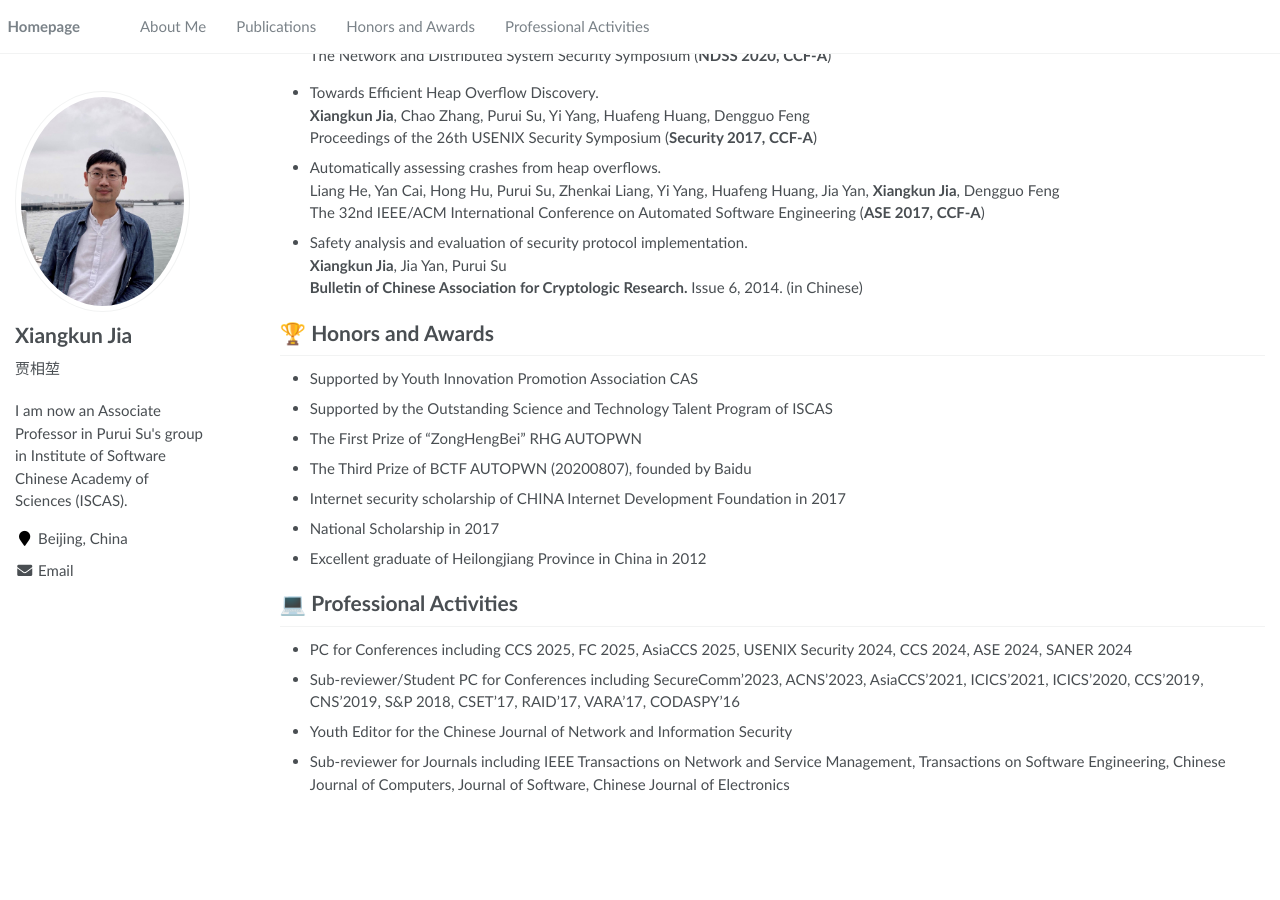
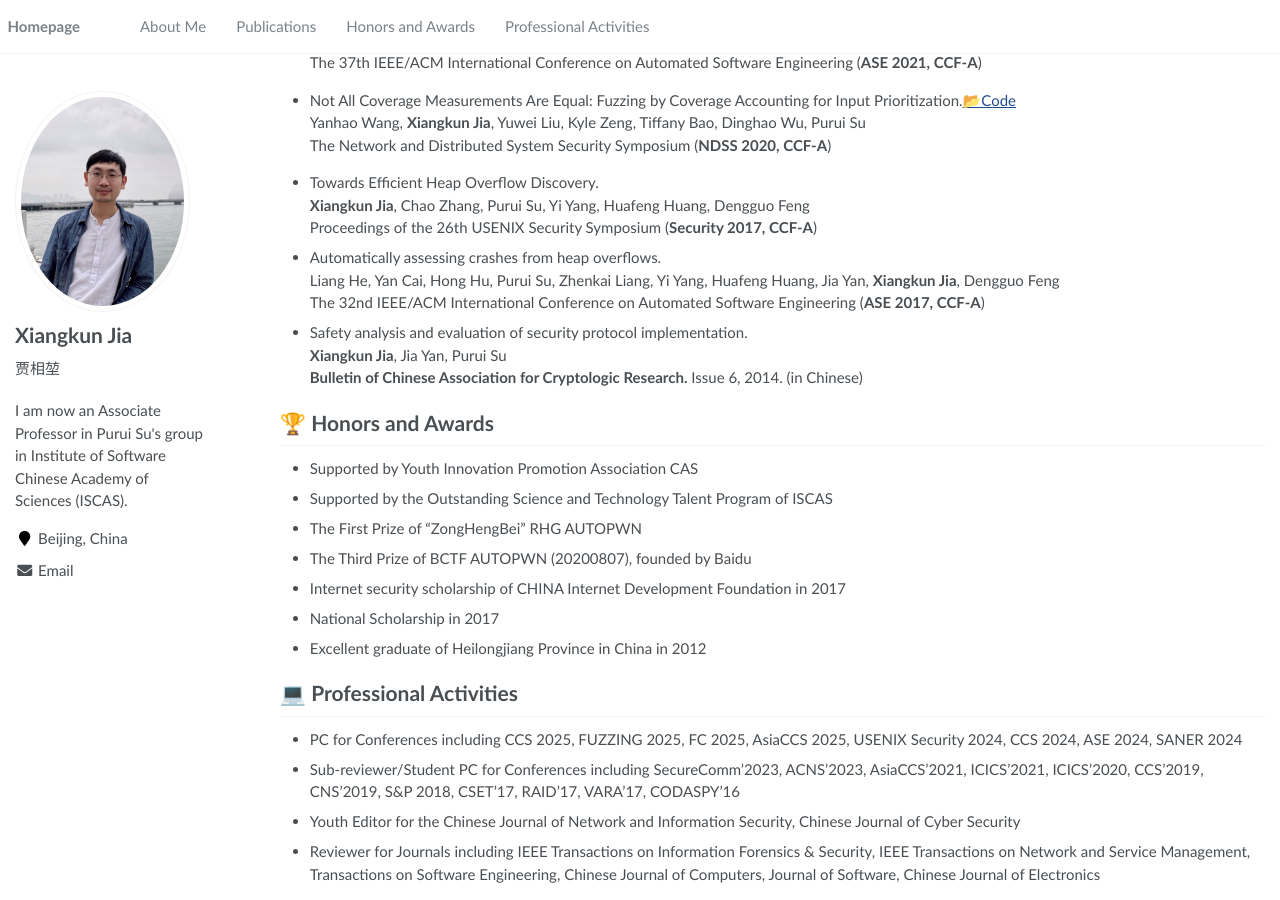
Before and after one commit to ajax4sec/ajax4sec.github.io, a Jekyll site: the page built from _pages/about.md, in a window 1280 px wide and 900 px high, scrolled down 1143 px. Built offline with Jekyll 4.4.1, drawn with Linux system fonts in a browser that asks for light colours; before the commit the page ends 1953 px from its top, so only the background shows below that; some of the changed text lies outside the part shown.

Commit message:
Update about.md

```diff
--- a/_pages/about.md
+++ b/_pages/about.md
@@ -38,15 +38,21 @@
 
 # 📝 Publications
 
-<!-- 2023 -->
+<!-- 2025 -->
+- Towards Efficient C/C++ Vulnerability Impact Assessment in Package Management Systems.[]()<br>
+Zibo Wang, **Xiangkun Jia**, Jia Yan, Yi Yang, Huafeng Huang, Purui Su<br>
+The 27th International Conference on Information and Communications Security (<b>ICICS 2025, CCF-C</b>)<br>
+
+<!-- 2024 -->
 - AirTaint: Making Dynamic Taint Analysis Faster and Easier.[]()<br>
 Qian Sang, Yanhao Wang, Yuwei Liu, **Xiangkun Jia***, Tiffany Bao, Purui Su<br>
 The 45th IEEE Symposium on Security and Privacy (<b>S&amp;P 2024, CCF-A</b>)<br>
 
 - AFGen: Whole-Function Fuzzing for Applications and Libraries.[]()<br>
 Yuwei Liu, Yanhao Wang, **Xiangkun Jia**, Zheng Zhang, Purui Su<br>
-The 45th IEEE Symposium on Security and Privacy (<b>S&amp;P 2024, CCF-A</b>)<br>
+The 45th IEEE Symposium on Security and Privacy (<b>S&amp;P 2024, CCF-A</b>)<be>
 
+<!-- 2023 -->
 - LGBRoot: Local Graph-Based Automated Vulnerability Root Causes Analysis.[📃]()<br>
 Yuanping Yu, Purui Su, Huafeng Huang, **Xiangkun Jia**<br>
 <b>Journal of Software.</b> (CCF-T1, in Chinese)<br>
@@ -116,7 +122,7 @@
 
 
 # 💻 Professional Activities
-- PC for Conferences including CCS 2025, FC 2025, AsiaCCS 2025, USENIX Security 2024, CCS 2024, ASE 2024, SANER 2024
+- PC for Conferences including CCS 2025, FUZZING 2025, FC 2025, AsiaCCS 2025, USENIX Security 2024, CCS 2024, ASE 2024, SANER 2024
 - Sub-reviewer/Student PC for Conferences including SecureComm'2023, ACNS'2023, AsiaCCS'2021, ICICS'2021, ICICS'2020, CCS'2019, CNS'2019, S&P 2018, CSET'17, RAID'17, VARA'17, CODASPY'16
-- Youth Editor for the Chinese Journal of Network and Information Security
-- Sub-reviewer for Journals including IEEE Transactions on Network and Service Management, Transactions on Software Engineering, Chinese Journal of Computers, Journal of Software, Chinese Journal of Electronics
+- Youth Editor for the Chinese Journal of Network and Information Security, Chinese Journal of Cyber Security
+- Reviewer for Journals including IEEE Transactions on Information Forensics & Security, IEEE Transactions on Network and Service Management, Transactions on Software Engineering, Chinese Journal of Computers, Journal of Software, Chinese Journal of Electronics
```
